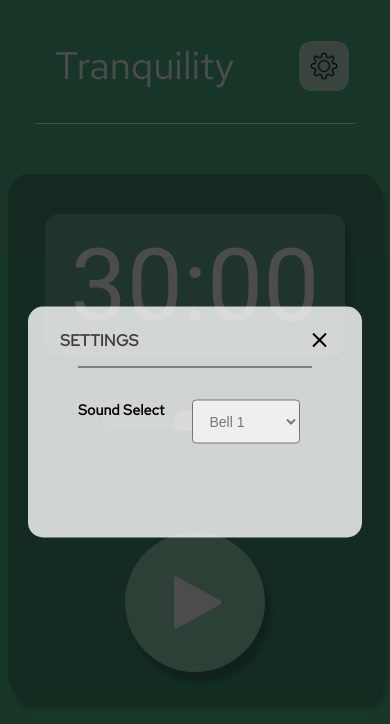
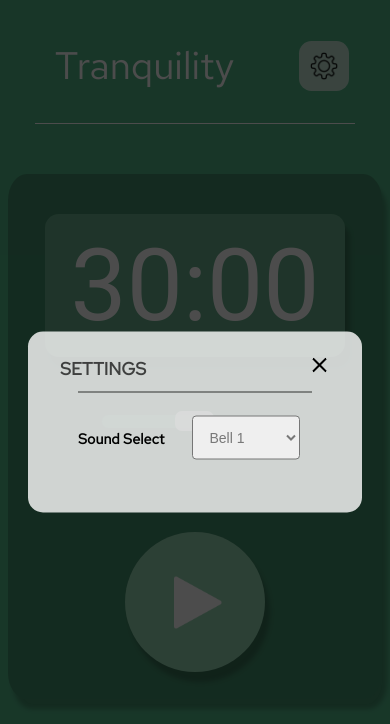
Before and after one commit to NickMagidson/meditation-app, a React (Create React App) app: page / in a window 390 px wide. Both pictures are taken after a click on the button 324 px from the left and 65 px from the top of the page. Shown: the top 724 px of the page. Built offline with nearby package versions, Linux system fonts and the light colour scheme.

Commit message:
sound setting layout responsivness

```diff
--- a/src/style.css
+++ b/src/style.css
@@ -184,7 +184,7 @@ input[type=range] {
 /* MODAL STYLES */
 
 .settings-text {
-    font-size: 16px;
+    font-size: 1.1em;
     text-transform: uppercase;
     font-weight: bold;
     margin-bottom: 30px;
@@ -210,8 +210,8 @@ input[type=range] {
 .sound-div {
     display: flex;
     flex-direction: row;
-    align-items: space-between;
-    height: 100px;
+    align-items: center;
+    height: 50px;
     margin-top: 20px;
 }
 
@@ -271,7 +271,6 @@ input[type=range] {
     .sound-form {
         width: 60%;
         margin-left: 50px;
-        margin-top: 10px;
     }
 }
 
```
